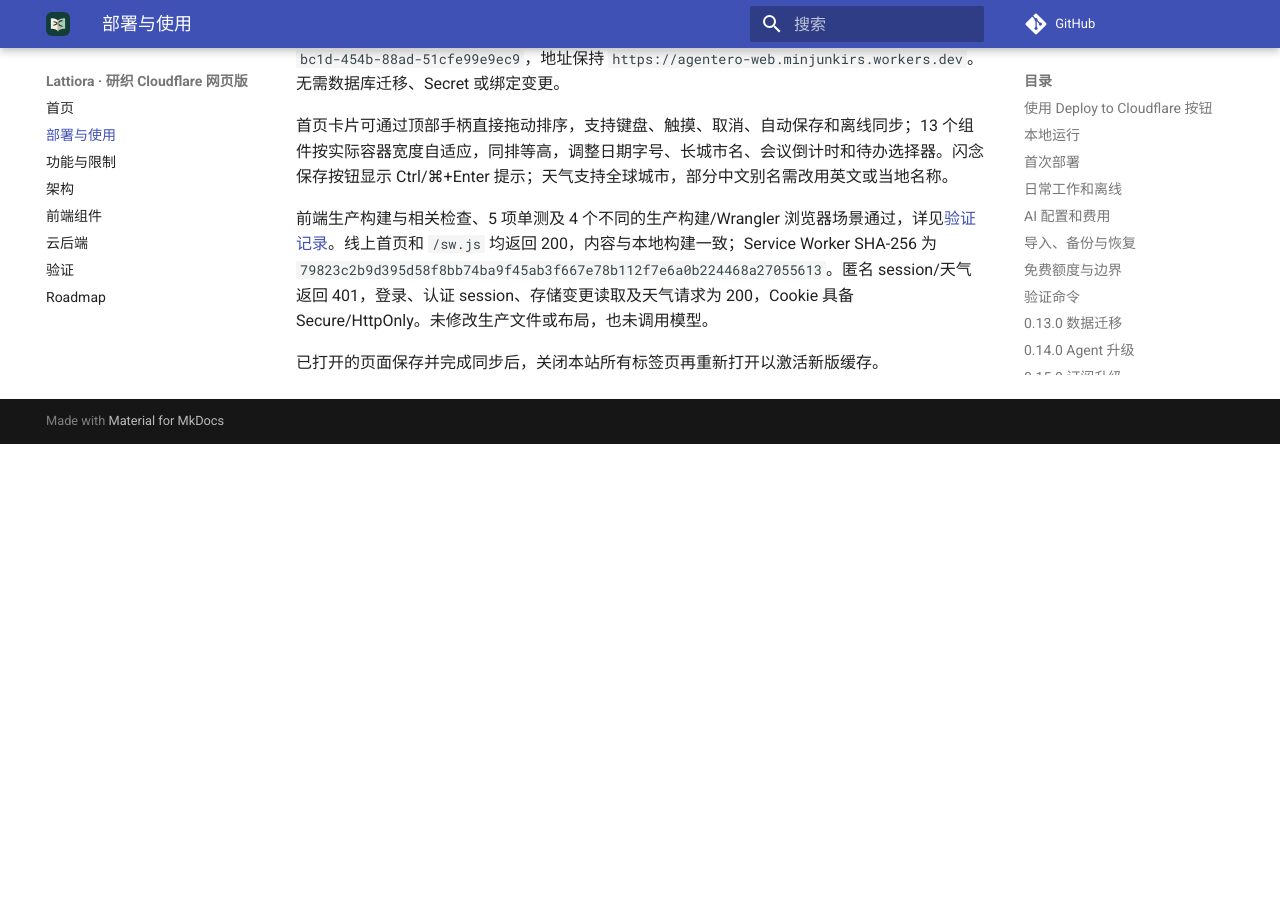
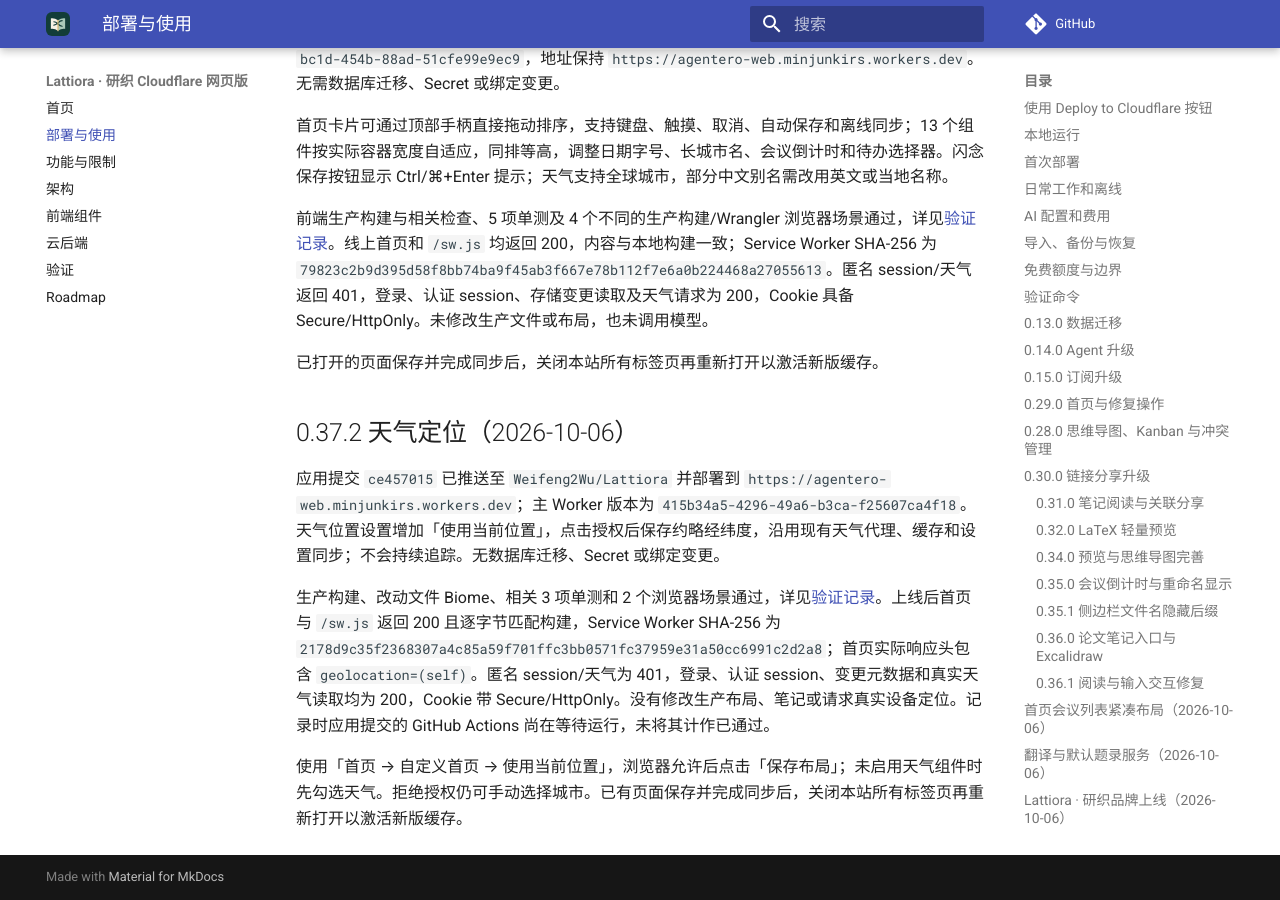
Before and after one commit to Weifeng2Wu/Lattiora, an MkDocs documentation site: the page built from docs/deployment/cloudflare.md, in a window 1280 px wide and 900 px high, scrolled down 10164 px. Built offline with MkDocs 1.6.1 and Material for MkDocs 9.7.7, drawn with Linux system fonts in a browser that asks for light colours; comment, search, counter and statistics services are not loaded; before the commit the page ends 10608 px from its top, so only the background shows below that.

Commit message:
docs(deploy): record weather location release

```diff
--- a/docs/deployment/cloudflare.md
+++ b/docs/deployment/cloudflare.md
@@ -254,3 +254,11 @@
 前端生产构建与相关检查、5 项单测及 4 个不同的生产构建/Wrangler 浏览器场景通过，详见[验证记录](../test/cloudflare.md)。线上首页和 `/sw.js` 均返回 200，内容与本地构建一致；Service Worker SHA-256 为 `79823c2b9d395d58f8bb74ba9f45ab3f667e78b112f7e6a0b224468a27055613`。匿名 session/天气返回 401，登录、认证 session、存储变更读取及天气请求为 200，Cookie 具备 Secure/HttpOnly。未修改生产文件或布局，也未调用模型。
 
 已打开的页面保存并完成同步后，关闭本站所有标签页再重新打开以激活新版缓存。
+
+## 0.37.2 天气定位（2026-10-06）
+
+应用提交 `ce457015` 已推送至 `Weifeng2Wu/Lattiora` 并部署到 `https://agentero-web.minjunkirs.workers.dev`；主 Worker 版本为 `415b34a5-4296-49a6-b3ca-f25607ca4f18`。天气位置设置增加「使用当前位置」，点击授权后保存约略经纬度，沿用现有天气代理、缓存和设置同步；不会持续追踪。无数据库迁移、Secret 或绑定变更。
+
+生产构建、改动文件 Biome、相关 3 项单测和 2 个浏览器场景通过，详见[验证记录](../test/cloudflare.md#0372-天气定位2026-10-06)。上线后首页与 `/sw.js` 返回 200 且逐字节匹配构建，Service Worker SHA-256 为 `2178d9c35f2368307a4c85a59f701ffc3bb0571fc37959e31a50cc6991c2d2a8`；首页实际响应头包含 `geolocation=(self)`。匿名 session/天气为 401，登录、认证 session、变更元数据和真实天气读取均为 200，Cookie 带 Secure/HttpOnly。没有修改生产布局、笔记或请求真实设备定位。记录时应用提交的 GitHub Actions 尚在等待运行，未将其计作已通过。
+
+使用「首页 → 自定义首页 → 使用当前位置」，浏览器允许后点击「保存布局」；未启用天气组件时先勾选天气。拒绝授权仍可手动选择城市。已有页面保存并完成同步后，关闭本站所有标签页再重新打开以激活新版缓存。
```
